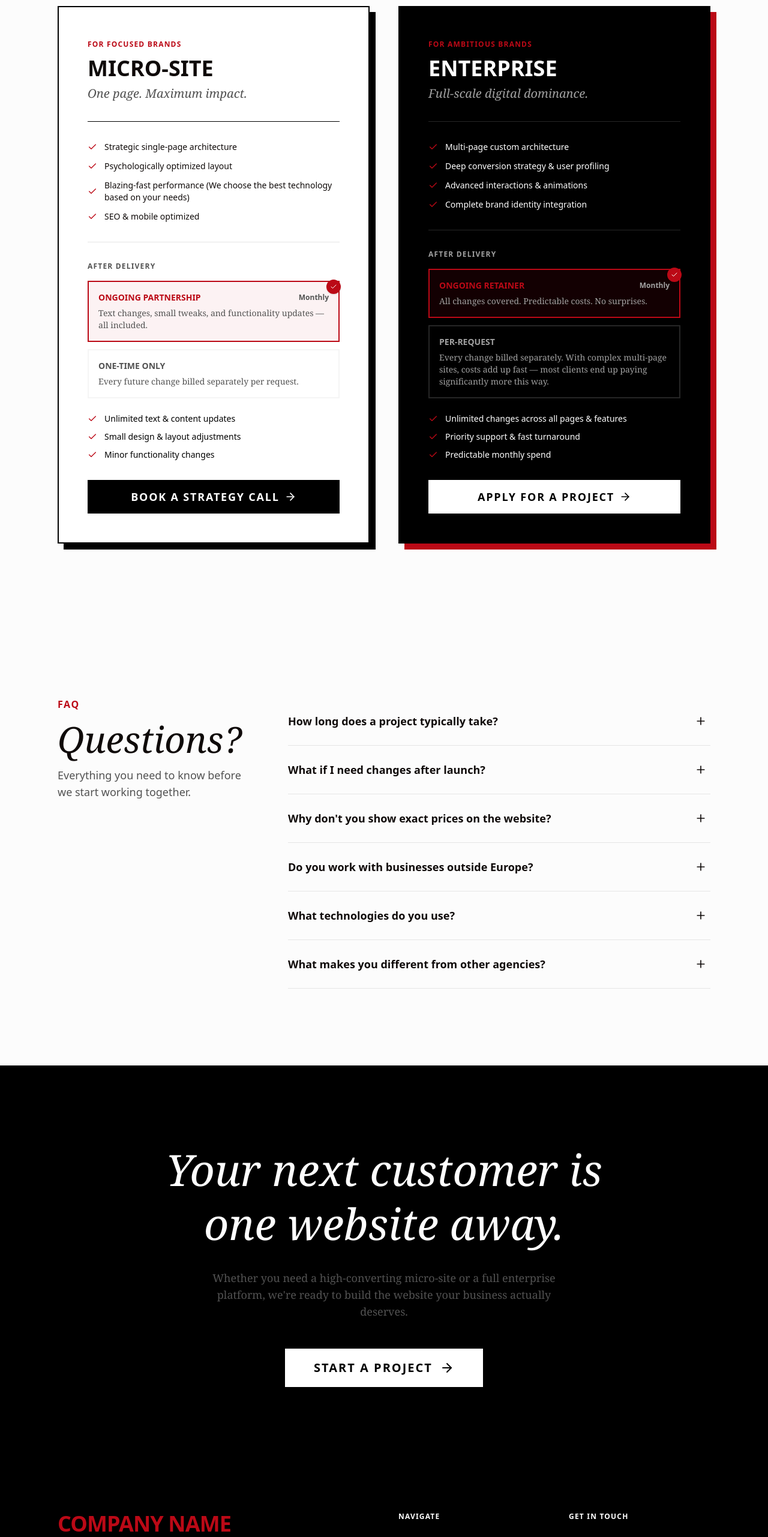
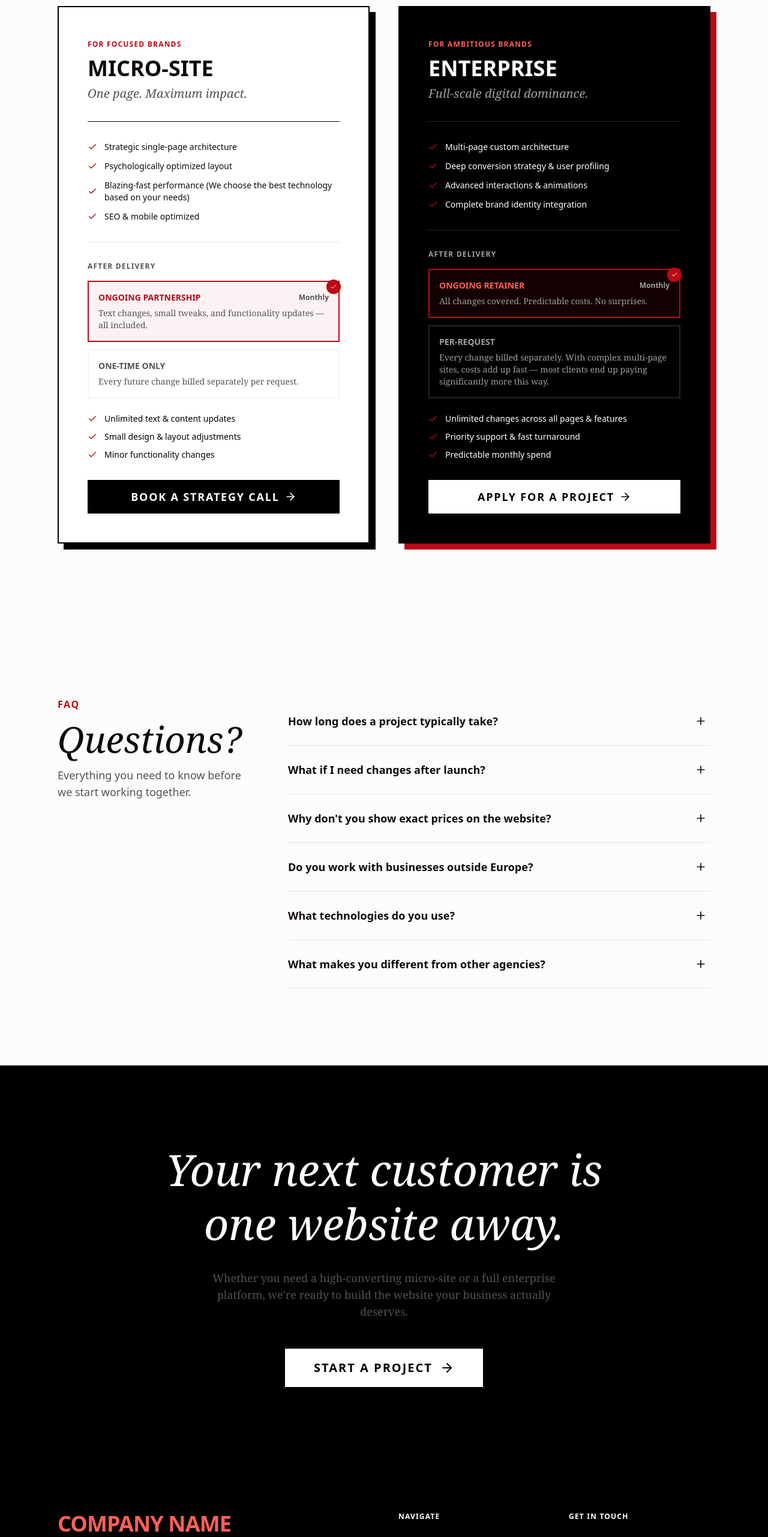
Before and after one commit to P1T0NN/omnilabs-frontend, a SvelteKit app: page / in a window 1280 px wide. Shown: the part 7315-9877 px from the top of the page at 60% size. Built offline with nearby package versions, Linux system fonts and the light colour scheme.

Commit message:
Fixed contrasts for accessibility score

```diff
--- a/src/routes/layout.css
+++ b/src/routes/layout.css
@@ -19,6 +19,8 @@
   --primary: oklch(0.50 0.20 27);
   --primary-foreground: oklch(0.99 0 0);
   --primary-hover: oklch(0.40 0.18 27);
+  /* Lighter primary for dark backgrounds (WCAG contrast) */
+  --primary-soft: oklch(0.70 0.20 27);
 
   /* Secondary - Warm Stone / Surface Alt */
   --secondary: oklch(0.915 0.006 95);
@@ -155,6 +157,7 @@
   --color-primary: var(--primary);
   --color-primary-foreground: var(--primary-foreground);
   --color-primary-hover: var(--primary-hover);
+  --color-primary-soft: var(--primary-soft);
   --color-secondary: var(--secondary);
   --color-secondary-foreground: var(--secondary-foreground);
   --color-muted: var(--muted);
--- a/src/shared/components/pages/(unprotected)/root/pricing-section/pricing-section.svelte
+++ b/src/shared/components/pages/(unprotected)/root/pricing-section/pricing-section.svelte
@@ -194,7 +194,7 @@
 							<div class="flex w-full items-center justify-between">
 								<span
 									class="font-sans text-sm font-bold uppercase {enterprisePartnershipSelected
-										? 'text-primary'
+										? 'text-primary-soft'
 										: 'text-neutral-400'}"
 								>
 									Ongoing Retainer
--- a/src/shared/components/ui/footer/footer.svelte
+++ b/src/shared/components/ui/footer/footer.svelte
@@ -6,7 +6,7 @@
     <div class="container mx-auto max-w-7xl px-6 md:px-12 lg:px-24">
         <div class="grid grid-cols-1 md:grid-cols-4 gap-12 font-sans text-sm">
             <div class="col-span-2">
-                <h2 class="text-4xl font-bold mb-6 text-primary uppercase tracking-tight">{COMPANY_DATA.NAME}</h2>
+                <h2 class="text-4xl font-bold mb-6 text-primary-soft uppercase tracking-tight">{COMPANY_DATA.NAME}</h2>
                 <p class="max-w-sm text-neutral-400 leading-relaxed">
                     We build websites that convert visitors into customers — combining CEO-level marketing strategy with senior engineering and security expertise.
                 </p>
@@ -35,9 +35,9 @@
                             {COMPANY_DATA.PHONE}
                         </a>
                     </li>
-                    <li class="text-neutral-500">{COMPANY_DATA.ADDRESS}</li>
+                    <li class="text-neutral-400">{COMPANY_DATA.ADDRESS}</li>
                     <li class="pt-2">
-                        <a href="/contact" class="inline-flex items-center gap-2 font-bold uppercase tracking-widest text-primary text-xs hover:text-white transition-colors">
+                        <a href="/contact" class="inline-flex items-center gap-2 font-bold uppercase tracking-widest text-primary-soft text-xs hover:text-white transition-colors">
                             Start a Project →
                         </a>
                     </li>
--- a/src/shared/components/ui/pricing-card/pricing-card.svelte
+++ b/src/shared/components/ui/pricing-card/pricing-card.svelte
@@ -32,7 +32,7 @@
 		<span
 			class="mb-3 inline-block font-sans text-xs font-bold tracking-widest uppercase {variant === 'light'
 				? 'text-primary'
-				: 'text-primary'}"
+				: 'text-primary-soft'}"
 		>
 			{label}
 		</span>
```
